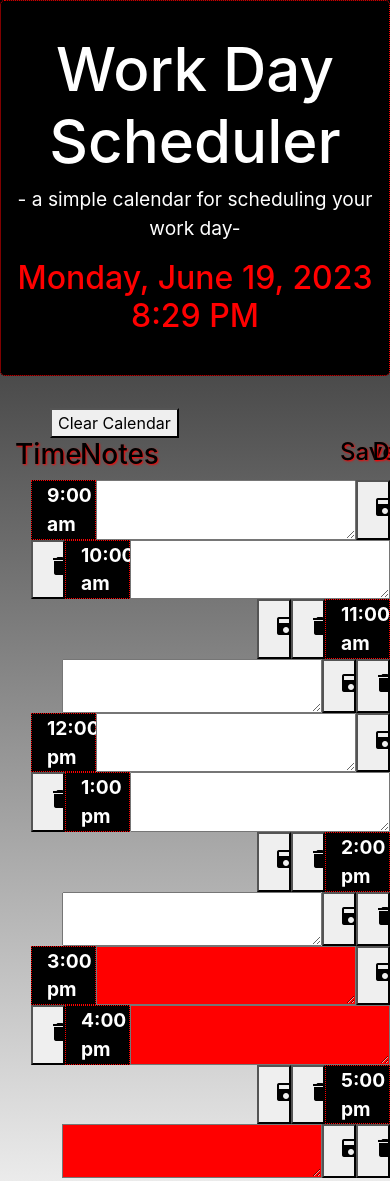
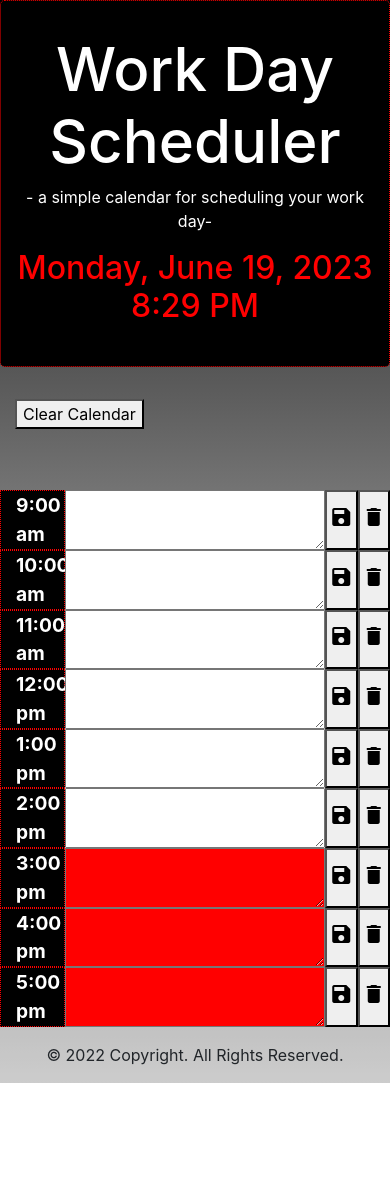
Before and after one commit to allstarcoding777/work-day-scheduler, a plain HTML site: page index.html in a window 390 px wide. Shown: the top 1181 px of the page. After the commit the page ends 1083 px from the top, so only its background shows below. Drawn offline with nearby package versions, Linux system fonts and the light colour scheme.

Commit message:
mobile responsive

```diff
--- a/assets/style.css
+++ b/assets/style.css
@@ -60,7 +60,30 @@ margin-left: 50px;
   border: dotted red 1px;
 }
 
-
 .saveBtn i:hover {
   transition: all 0.3s ease-in-out;
 }
+
+/* mobile responsive */
+@media screen and (max-width: 600px) {
+  header {
+    font-size: smaller;
+  }
+  .container {
+    display: table-row-group;
+  }
+  .saveBtn, .deleteBtn {
+    padding: 0px;
+  }
+  .row {
+      margin: 0px;
+      padding: 0px;
+  }
+  #clearBtn {
+    margin-left:15px;
+    margin-bottom: 20px;
+  }
+  .above-timeblocks {
+    visibility: hidden;
+  }
+}
```
